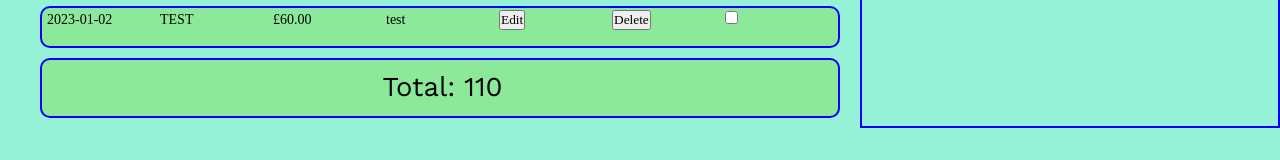
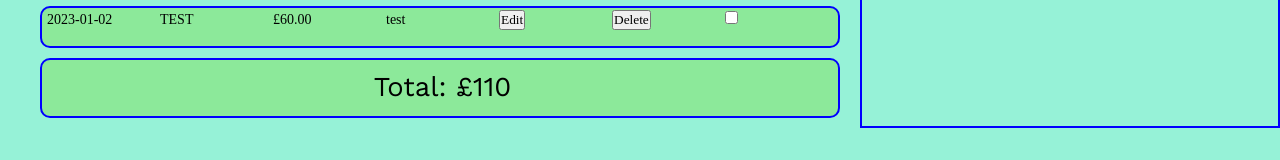
Before and after one commit to RavinderSian/ReactExpenses, a React (Create React App) app in the folder react-expenses-app/: page / in a window 1280 px wide. Shown: the part 339-499 px from the top of the page. Built offline with nearby package versions, Linux system fonts and the light colour scheme.

Commit message:
add pound sign to total

```diff
--- a/react-expenses-app/src/Components/Expense/ExpenseTotal.js
+++ b/react-expenses-app/src/Components/Expense/ExpenseTotal.js
@@ -4,7 +4,7 @@ import classes from "./ExpenseTotal.module.css";
 const ExpenseTotal = (props) => {
   return (
     <div className={classes["budget-list-total"]}>
-      <h3 className={classes["total"]}>Total: {props.total}</h3>
+      <h3 className={classes["total"]}>Total: £{props.total}</h3>
     </div>
   );
 };
```
